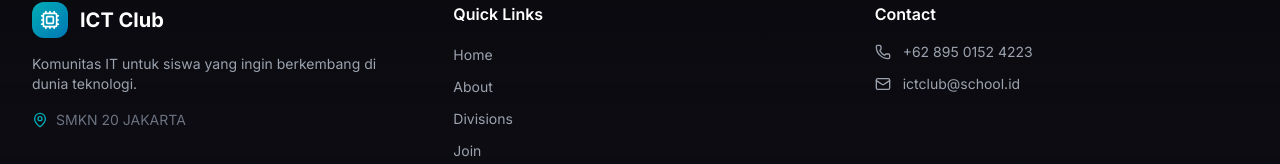
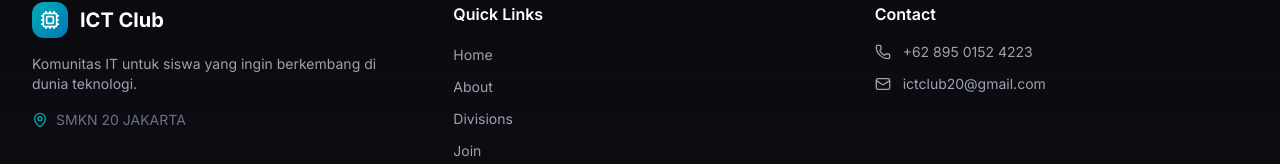
Before and after one commit to ahm4d-putra/ict-clubdss, a React (Vite) app: page / in a window 1280 px wide. Shown: the part 4334-4498 px from the top of the page. Built offline with nearby package versions, Linux system fonts and the light colour scheme; the HTML template or start-up script is replaced by a standard one.

Commit message:
chore: update footer content

```diff
--- a/src/components/Footer.jsx
+++ b/src/components/Footer.jsx
@@ -76,7 +76,7 @@ const Footer = () => {
 
               <li className="flex items-center gap-3 text-gray-400 text-sm">
                 <Mail className="w-4 h-4" />
-                <span>ictclub@school.id</span>
+                <span>ictclub20@gmail.com</span>
               </li>
 
             </ul>
```
